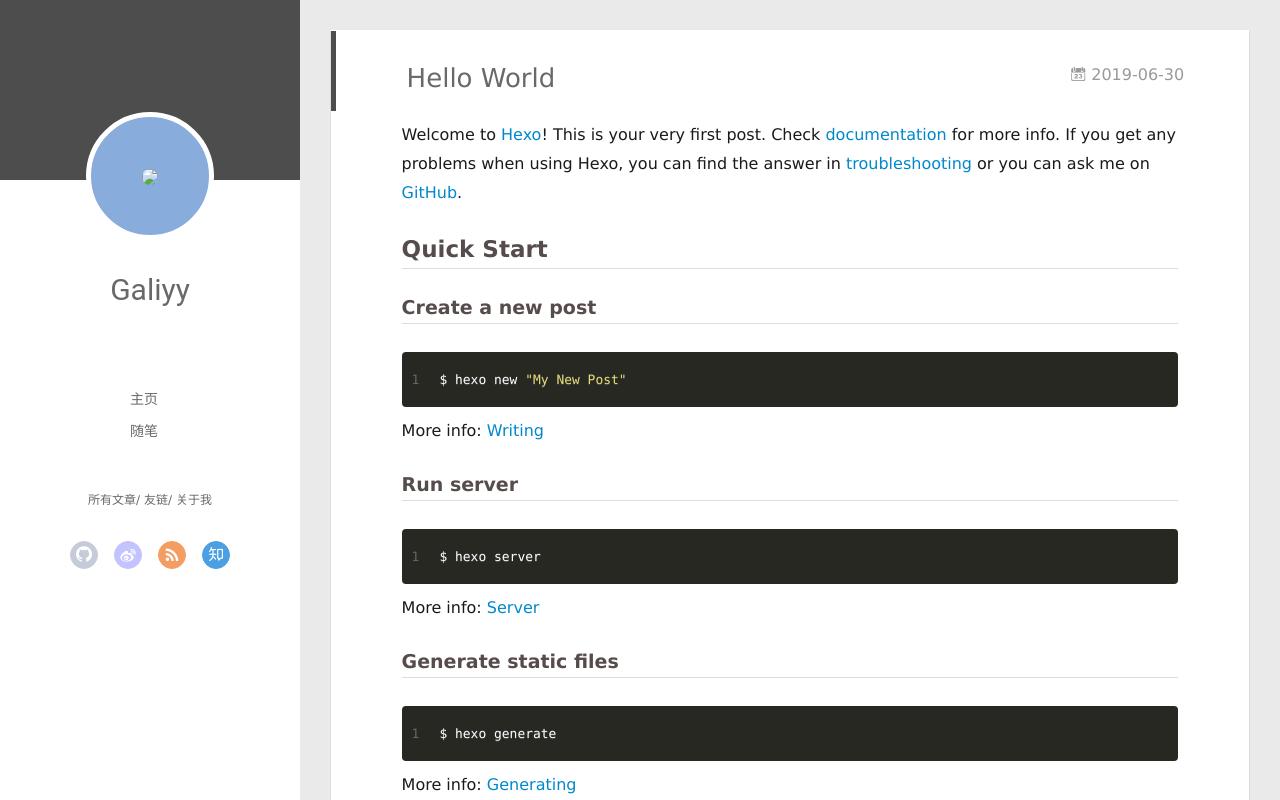
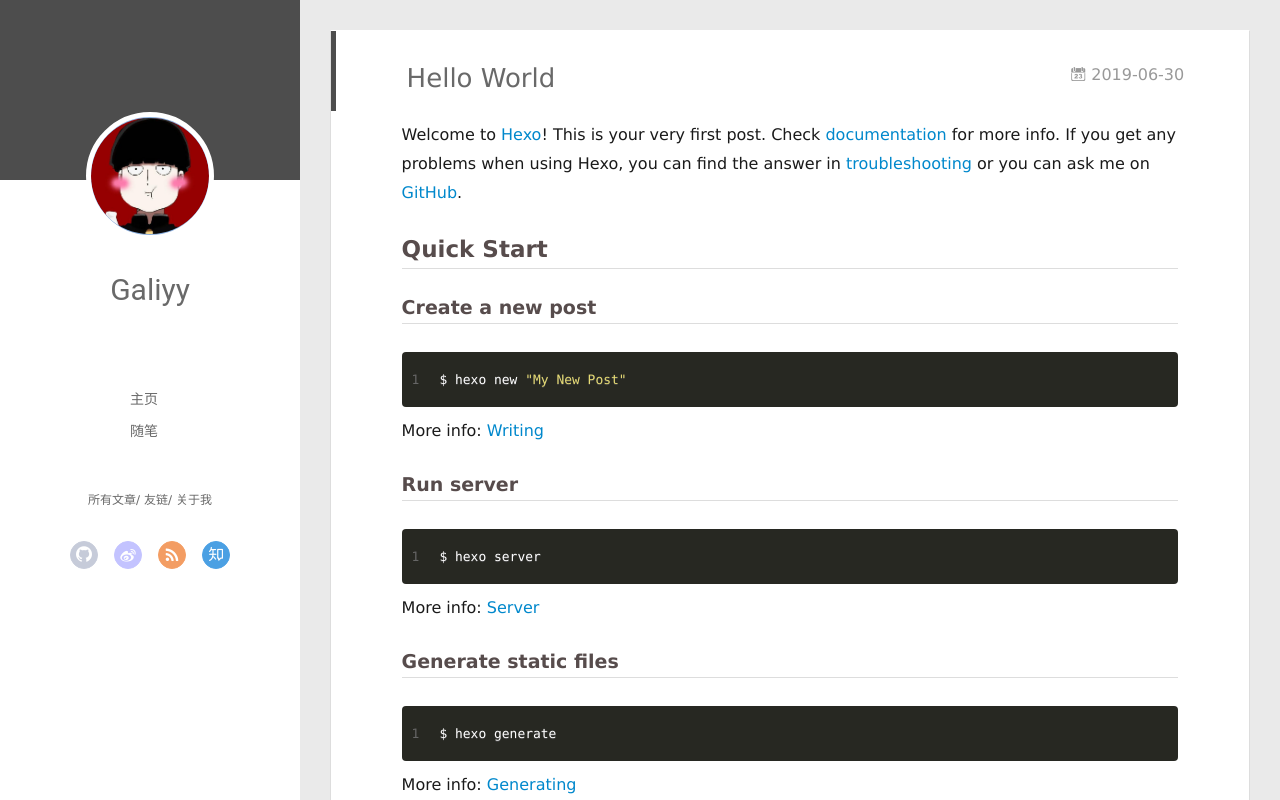
Before and after one commit to Galiyy/Galiyy.github.io, a plain HTML site: page 2019/06/30/hello-world/index.html in a window 1280 px wide. Drawn offline with Linux system fonts and the light colour scheme.

Commit message:
Site updated: 2019-06-30 19:17:19

```diff
--- a/2019/06/30/hello-world/index.html
+++ b/2019/06/30/hello-world/index.html
@@ -47,7 +47,7 @@
 <div class="intrude-less">
 	<header id="header" class="inner">
 		<a href="/" class="profilepic">
-			<img src="/img/head.png" class="js-avatar">
+			<img src="/image/head.jpg" class="js-avatar">
 		</a>
 		<hgroup>
 		  <h1 class="header-author"><a href="/">Galiyy</a></h1>
@@ -105,7 +105,7 @@
 	<div class="intrude-less">
 		<header id="header" class="inner">
 			<div class="profilepic">
-				<img src="/img/head.png" class="js-avatar">
+				<img src="/image/head.jpg" class="js-avatar">
 			</div>
 			<hgroup>
 			  <h1 class="header-author js-header-author">Galiyy</h1>
```
Also changed, not shown: 2019/06/30/我的第一篇博客/index.html (+2 -2 lines), archives/2019/06/index.html (+2 -2 lines), archives/2019/index.html (+2 -2 lines), archives/index.html (+2 -2 lines), index.html (+2 -2 lines), image/head.jpg (added), image/timg.jpg (added).
